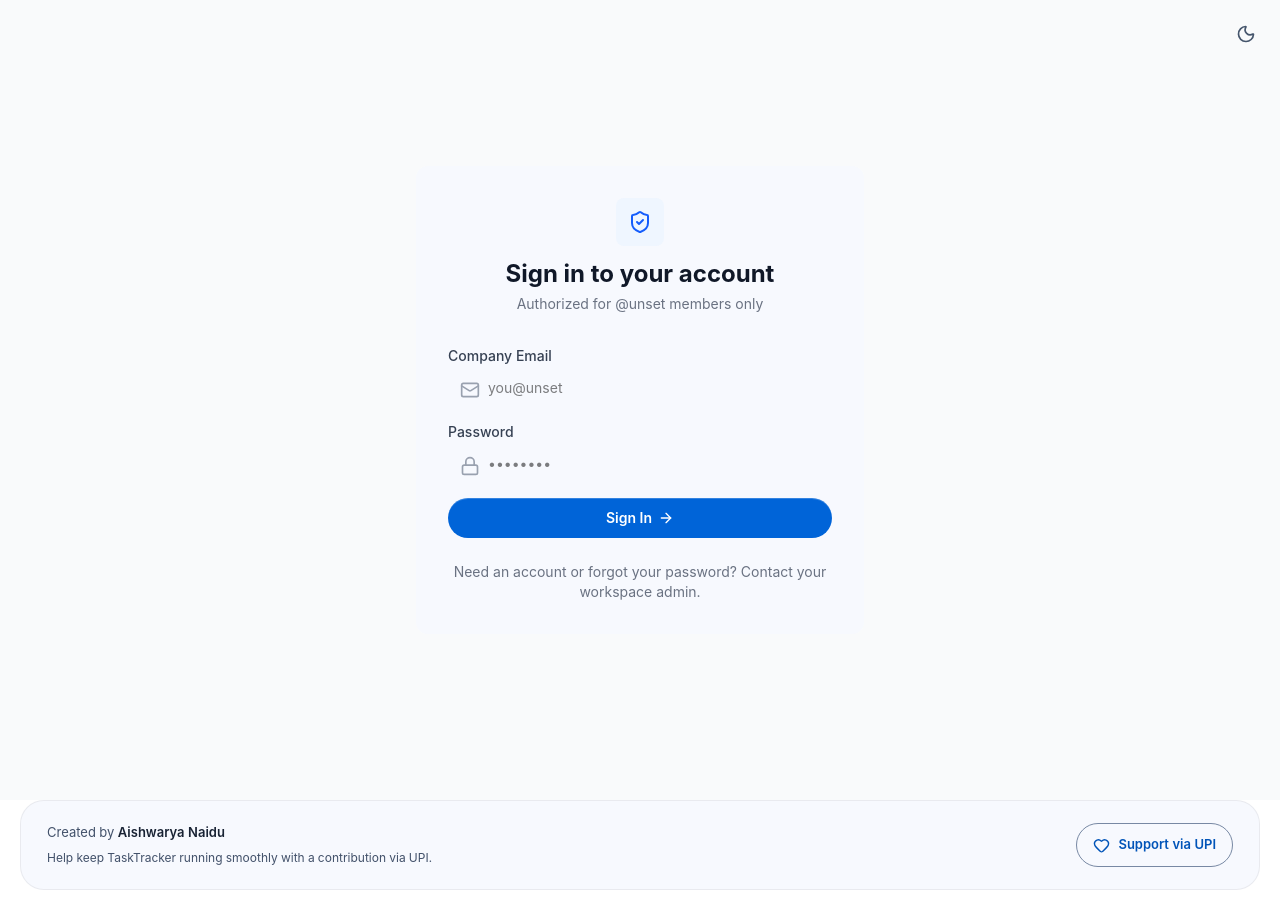
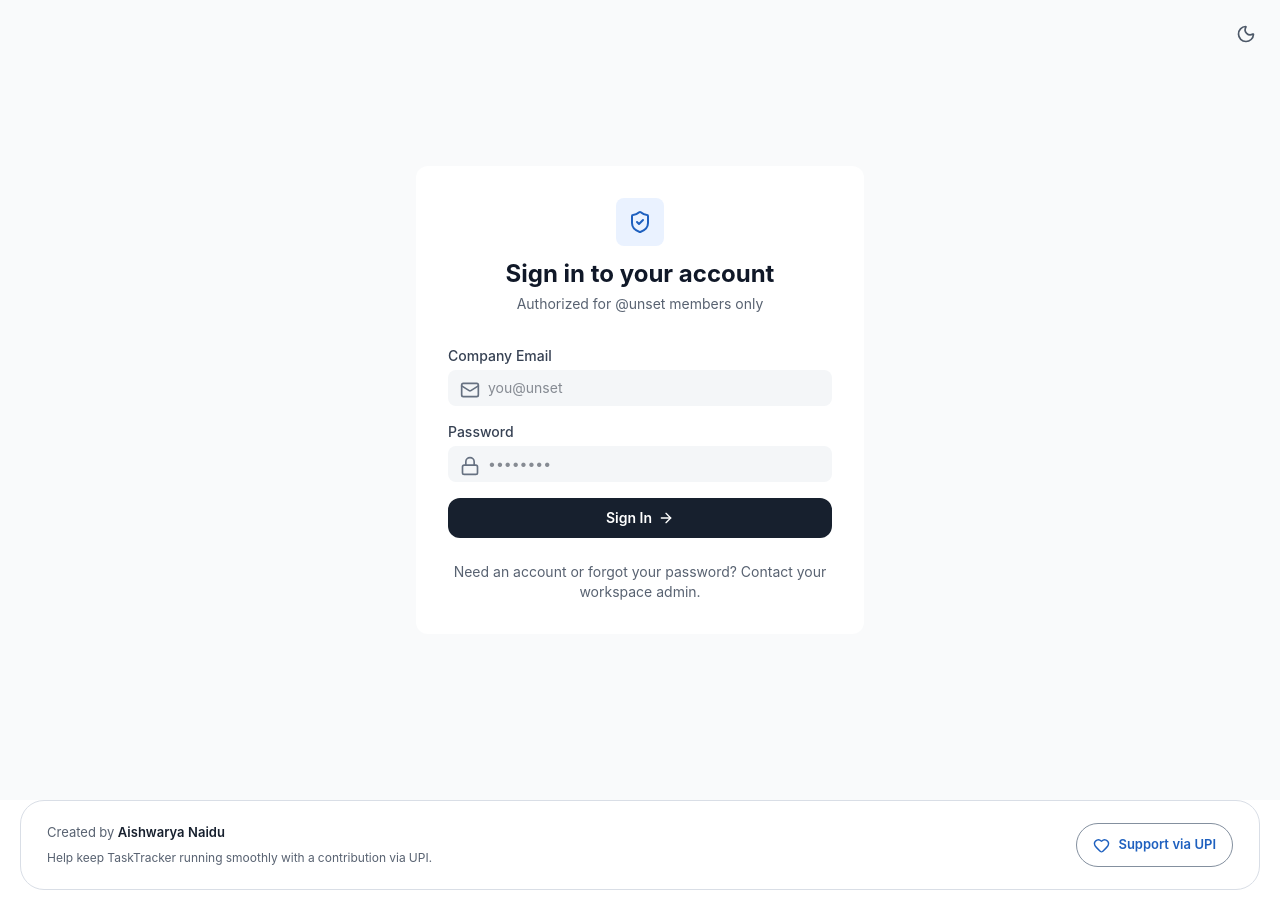
Before and after one commit to raavan96/tasktracker, a Next.js app: page /login in a window 1280 px wide. Built offline with nearby package versions, Linux system fonts and the light colour scheme; no server answers.

Commit message:
Apply charcoal workspace theme and reserve stable back navigation space

```diff
--- /dev/null
+++ b/src/app/charcoal.css
@@ -0,0 +1,87 @@
+/* Approved charcoal design: shared geometry, neutral surfaces, restrained blue data. */
+:root[data-theme] {
+ --workspace-wallpaper-image:var(--user-wallpaper,linear-gradient(135deg,#959ca4,#68717c));
+ --glass-shadow:inset 0 1px 0 #ffffff06;
+ --charcoal-primary:#17202e; --charcoal-on-primary:#fff;
+ --charcoal-canvas:#f8f9fb; --charcoal-raised:#edf0f4; --charcoal-input:#f4f6f8;
+ --background:#f8f9fb; --foreground:#17202e; --surface:#fff;
+ --glass-panel:#fff; --glass-card:#fff; --glass-line:#d9dee6; --glass-muted:#586271;
+ --field-border:#84909f; --placeholder:#637081; --workspace-border:#d9dee6;
+ --workspace-accent:#1e60bf; --glass-accent:#1e60bf; --glass-selected:#eaf2ff;
+ --workspace-gradient:linear-gradient(#1e60bf,#1e60bf);
+ --color-gray-400:#667181; --color-gray-500:#586271; --color-gray-600:#4d5868;
+ --color-slate-400:#667181; --color-slate-500:#586271; --color-slate-600:#4d5868;
+ --color-blue-50:#eaf2ff; --color-blue-100:#dfebfc;
+}
+:root[data-theme="dark"] {
+ --charcoal-primary:#f3f4f6; --charcoal-on-primary:#080909;
+ --charcoal-canvas:#050606; --charcoal-raised:#202325; --charcoal-input:#101213;
+ --background:#050606; --foreground:#f3f4f6; --surface:#141617;
+ --glass-panel:#141617; --glass-card:#141617; --glass-line:#34383c; --glass-muted:#aeb4bc;
+ --field-border:#66707a; --placeholder:#a3abb5; --workspace-border:#34383c;
+ --workspace-accent:#82b4ff; --glass-accent:#82b4ff; --glass-selected:#1c2c40;
+ --workspace-gradient:linear-gradient(#4a94ff,#4a94ff);
+ --color-gray-50:#101213; --color-gray-100:#202325; --color-gray-200:#34383c; --color-gray-300:#66707a;
+ --color-gray-400:#a3abb5; --color-gray-500:#aeb4bc; --color-gray-600:#c2c7cd; --color-gray-700:#d4d8dd; --color-gray-800:#e4e7eb; --color-gray-900:#f3f4f6;
+ --color-slate-50:#101213; --color-slate-100:#202325; --color-slate-200:#34383c; --color-slate-300:#66707a;
+ --color-slate-400:#a3abb5; --color-slate-500:#aeb4bc; --color-slate-600:#c2c7cd; --color-slate-700:#d4d8dd; --color-slate-800:#e4e7eb; --color-slate-900:#f3f4f6;
+ --color-blue-50:#1c2c40; --color-blue-100:#1c2c40;
+}
+:root[data-theme] .workspace-header,:root[data-theme] .workspace-main{background:var(--charcoal-canvas);box-shadow:none;border-color:var(--glass-line);backdrop-filter:none;-webkit-backdrop-filter:none}
+:root[data-theme="dark"] .workspace-wallpaper::after{background:rgba(0,0,0,.12)}
+:root[data-theme] .workspace-header-brand>div,:root[data-theme] .workspace-mark{background:var(--charcoal-raised);color:var(--foreground);border:1px solid var(--glass-line);box-shadow:none;border-radius:12px}
+:root[data-theme] .workspace-header-inner{min-height:86px}
+:root[data-theme] :is(.workspace-nav-pill,.app-footer){background:var(--surface);border-color:var(--glass-line);box-shadow:var(--glass-shadow);backdrop-filter:none;-webkit-backdrop-filter:none}
+:root[data-theme] .workspace-back-slot{height:44px;width:44px;flex:0 0 44px}
+:root[data-theme] .workspace-back-slot>.workspace-back-pill{width:100%;height:100%}
+@media(min-width:1280px){:root[data-theme] .dark-workspace-sidebar .workspace-back-slot{width:64px;height:60px;flex-basis:60px}}
+:root[data-theme] :is(.summary-card,.project-card,.task-card,.board-column,.insights-box,.insights-stat){background:var(--surface);border:1px solid var(--glass-line);box-shadow:var(--glass-shadow)}
+:root[data-theme] :is(.summary-card,.project-card,.insights-box){border-radius:24px}
+:root[data-theme] .task-card{border-radius:16px}
+:root[data-theme] .board-column{background:var(--charcoal-input);border-radius:20px}
+:root[data-theme] :is(.summary-card,.project-card,.task-card):hover{border-color:var(--field-border);box-shadow:var(--glass-shadow)}
+:root[data-theme] .workspace-main h1{font-weight:600;letter-spacing:-.035em}
+:root[data-theme] .workspace-main :is(h2,h3){font-weight:550;letter-spacing:-.025em}
+:root[data-theme] :is(.summary-card,.insights-stat) strong{font-weight:500;letter-spacing:-.035em;font-variant-numeric:tabular-nums}
+:root[data-theme] .summary-card::before{background:var(--glass-accent)}
+:root[data-theme] .summary-card[data-summary="in_review"]::before{background:#bb9454}
+:root[data-theme] .summary-card[data-summary="overdue"]::before{background:#d67c93}
+:root[data-theme] .summary-card[data-summary="done"]::before{background:#727b86}
+:root[data-theme] :is(button,a).bg-blue-600{background:var(--charcoal-primary);color:var(--charcoal-on-primary);border-color:var(--charcoal-primary);border-radius:12px;box-shadow:none}
+:root[data-theme] :is(button,a).bg-blue-600:hover{background:var(--charcoal-primary);filter:brightness(.92)}
+:root[data-theme] :is(.text-blue-600,.text-blue-700,.text-blue-800){color:var(--glass-accent)}
+:root[data-theme] :is(input,textarea,select),:root[data-theme="dark"] select option{background:var(--charcoal-input);color:var(--foreground);border-color:var(--field-border)}
+:root[data-theme] input:is([type="checkbox"],[type="radio"]){accent-color:var(--glass-accent)}
+:root[data-theme] :is(button,summary).border:not([class*="border-red"]){border-color:var(--field-border);box-shadow:none}
+:root[data-theme] .task-dialog{border-color:var(--glass-line);background:var(--surface);box-shadow:0 8px 30px #0003}
+:root[data-theme] .task-dialog::backdrop{background:#0008;backdrop-filter:none}
+:root[data-theme] .task-table-view>.overflow-x-auto{border-color:var(--glass-line);box-shadow:none;background:var(--surface)}
+:root[data-theme] .task-table-view thead{background:var(--surface)}
+:root[data-theme] .task-table-view tbody tr{border-color:var(--glass-line)}
+:root[data-theme] .task-table-view tbody tr:hover{background:var(--charcoal-raised)}
+:root[data-theme] .task-table-view td:first-child :is(a,button){color:var(--foreground)}
+:root[data-theme] .task-table-view td:first-child :is(a,button):hover{color:var(--glass-accent)}
+:root[data-theme] nav a[aria-current="page"],:root[data-theme] button[aria-pressed="true"]:not(.bg-blue-600){background:var(--glass-selected);color:var(--glass-accent);box-shadow:none}
+:root[data-theme] .compact-segmented{border-radius:12px;background:var(--charcoal-input)}
+:root[data-theme] .compact-segmented button,:root[data-theme] .compact-segmented-indicator{border-radius:9px}
+:root[data-theme] .compact-segmented button[aria-pressed="true"]{background:transparent}
+:root[data-theme] .task-view-indicator{background:var(--charcoal-raised)}
+:root[data-theme] .task-view-switch button[aria-pressed="true"]{background:transparent;color:var(--foreground)}
+:root[data-theme] .project-card .bg-blue-600{background:var(--glass-accent)}
+:root[data-theme] .task-status-label{color:var(--glass-muted);background:rgba(125,137,148,.08);border-color:var(--glass-line)}
+:root[data-theme] .task-status-label[data-status="in_progress"]{color:var(--glass-accent);background:var(--glass-selected);border-color:var(--glass-line)}
+:root[data-theme] .task-status-label[data-status="in_review"]{color:#8b5c0c;background:#d6a54e10;border-color:#d6a54e40}
+:root[data-theme="dark"] .task-status-label[data-status="in_review"]{color:#e4c387}
+:root[data-theme] .task-status-label[data-status="blocked"]{color:#a52849;background:#e34c7110;border-color:#e34c7140}
+:root[data-theme="dark"] .task-status-label[data-status="blocked"]{color:#eaa7b5}
+:root[data-theme] .task-status-label[data-status="done"]{color:var(--glass-muted);background:#7d899408;border-color:var(--glass-line)}
+:root[data-theme] .insights-trend{background:linear-gradient(155deg,var(--surface) 40%,var(--glass-selected))}
+:root[data-theme] .insights-track{background:var(--charcoal-raised);height:5px}
+:root[data-theme] .insights-track span{background:var(--glass-accent)}
+:root[data-theme] .insights-health{height:12px;border-radius:5px;gap:3px}
+:root[data-theme] .insights-health span{border-radius:3px}
+:root[data-theme] .insights-bars span{background:linear-gradient(#84b5ff,#286bdd);border-radius:5px 5px 2px 2px}
+:root[data-theme] .insights-project-row{padding:16px 12px}
+:root[data-theme] .insights-project-row:hover{background:var(--charcoal-raised)}
+:root[data-theme] .insights-calendar button{border-radius:50%}
+:root[data-theme] .workspace-tooltip{background:var(--charcoal-raised);color:var(--foreground);border-color:var(--field-border);box-shadow:0 2px 6px #0002}
--- a/src/app/layout.tsx
+++ b/src/app/layout.tsx
@@ -2,6 +2,7 @@ import type { Metadata } from "next";
 import { Geist, Geist_Mono } from "next/font/google";
 import "./globals.css";
 import "./glass.css";
+import "./charcoal.css";
 import { cookies } from 'next/headers';
 import ThemeProvider from '@/components/ThemeProvider';
 import AppFooter from '@/components/AppFooter';
--- a/src/components/WorkspaceAppearance.tsx
+++ b/src/components/WorkspaceAppearance.tsx
@@ -5,12 +5,13 @@ import { ImagePlus } from 'lucide-react';
 import Modal from './Modal';
 
 const presets = {
+  Charcoal: 'linear-gradient(135deg,#959ca4,#68717c)',
   Aurora: 'radial-gradient(ellipse at 15% 90%,#ff976980,transparent 55%),radial-gradient(ellipse at 85% 15%,#887afa,transparent 60%),linear-gradient(140deg,#2543a4,#123659 55%,#457b92)',
   Coast: 'radial-gradient(ellipse at 20% 100%,#f0d7af,transparent 60%),radial-gradient(ellipse at 90% 0%,#84e3e6,transparent 60%),linear-gradient(140deg,#30679e,#358594 60%,#8eaea7)',
   Dusk: 'radial-gradient(ellipse at 80% 95%,#e3a37b,transparent 55%),radial-gradient(ellipse at 20% 15%,#ac88d5,transparent 60%),linear-gradient(150deg,#392d68,#6e5a96 55%,#ac7599)',
 };
 type Appearance = { preset: keyof typeof presets; image: string | null; dim: number; opaque: boolean };
-const defaults: Appearance = { preset: 'Aurora', image: null, dim: 22, opaque: false };
+const defaults: Appearance = { preset: 'Charcoal', image: null, dim: 22, opaque: false };
 export default function WorkspaceAppearance({ userId }: { userId: string }) {
   const [open, setOpen] = useState(false);
   const [value, setValue] = useState<Appearance>(defaults);
@@ -69,7 +70,7 @@ export default function WorkspaceAppearance({ userId }: { userId: string }) {
     <button type="button" className="appearance-trigger rounded-full p-2 text-slate-600 hover:bg-slate-100" aria-label="Customize background" onClick={() => setOpen(true)}><ImagePlus aria-hidden="true" className="h-5 w-5" /></button>
     {open && <Modal title="Personalize your workspace" busy={busy} onClose={() => setOpen(false)}>
       <div data-instant-save className="space-y-5">
-        <p className="text-sm text-gray-600">Choose a backdrop for the glass, or use your own photo.</p>
+        <p className="text-sm text-gray-600">Choose a backdrop for your workspace, or use your own photo.</p>
         <div className="wallpaper-presets">{Object.entries(presets).map(([name, background]) => <button key={name} type="button" disabled={busy} aria-pressed={!value.image && value.preset === name} style={{ background }} onClick={() => update({ ...value, image: null, preset: name as keyof typeof presets })}><span>{name}</span></button>)}</div>
         <label className="block text-sm font-medium">Background image<input className="mt-2 block w-full rounded-lg border p-2 text-sm" aria-label="Background image" type="file" accept="image/jpeg,image/png,image/webp" disabled={busy} onChange={e => { void upload(e.target.files?.[0]); e.target.value = ''; }} /></label>
         <p className="text-sm text-gray-600">JPG, PNG or WebP · up to 10 MB. Stored only in this browser for your account; not uploaded to the server or shared with teammates.</p>
--- a/src/components/WorkspaceNav.tsx
+++ b/src/components/WorkspaceNav.tsx
@@ -28,7 +28,7 @@ export default function WorkspaceNav({ isAdmin, mobile = false }: { isAdmin: boo
     </Link>)}
   </nav>;
   return <div className={`workspace-nav-stack ${mobile?'workspace-nav-stack-mobile':''}`}>
-    <WorkspaceBack />
+    <div className="workspace-back-slot"><WorkspaceBack /></div>
     <Link href="/dashboard/search" className="workspace-search-pill workspace-nav-pill" aria-label="Search" data-tooltip="Search" title="Search" aria-current={pathname==='/dashboard/search'?'page':undefined}><Search aria-hidden="true" className="h-4 w-4"/></Link>
     <div ref={menu} className={`workspace-nav-pill workspace-nav-main ${mobile?'workspace-mobile-nav':''}`} aria-label={mobile?'Workspace navigation — swipe for more':undefined}>{navigation}</div>
   </div>;
--- a/tests/postgres-browser.mjs
+++ b/tests/postgres-browser.mjs
@@ -31,6 +31,25 @@ try{
   await Promise.all(pages.map(async(page,n)=>{await page.goto(base+'/login');await page.locator('input[name=email]').fill(users[n].email);await page.locator('input[name=password]').fill(password);await page.getByRole('button',{name:'Sign In',exact:true}).click();await page.waitForURL('**/dashboard',{timeout:30000});}));
   const admin=pages[0],member=pages[1],outsider=pages[2];
   await expect(admin.getByRole('button',{name:'Go back',exact:true})).toHaveCount(0);
+
+  // Back reserves the same space on direct entry, navigation, and return.
+  for(const width of [430,1440]){
+   await admin.setViewportSize({width,height:1000});await admin.goto(base+'/dashboard');
+   const shell=width===430?'.workspace-header':'aside';
+   await expect(admin.locator(shell+' .workspace-search-pill')).toBeVisible();
+   await expect(admin.locator(shell).getByRole('button',{name:'Go back',exact:true})).toHaveCount(0);
+   const positions=()=>admin.locator(shell+' .workspace-nav-stack').evaluate(el=>[...el.querySelectorAll('.workspace-search-pill,.workspace-nav-main')].map(n=>{const r=n.getBoundingClientRect();return [r.x,r.y,r.width];}));
+   const before=await positions();
+   await admin.locator(shell).getByRole('link',{name:'All Tasks',exact:true}).click();
+   await expect(admin).toHaveURL(base+'/dashboard/tasks');
+   await expect(admin.locator(shell).getByRole('button',{name:'Go back',exact:true})).toBeVisible();
+   assert.deepEqual(await positions(),before,'Back appearing must not move navigation');
+   await admin.locator(shell).getByRole('button',{name:'Go back',exact:true}).click();
+   await expect(admin).toHaveURL(base+'/dashboard');
+   await expect(admin.locator(shell).getByRole('button',{name:'Go back',exact:true})).toHaveCount(0);
+   assert.deepEqual(await positions(),before,'Back disappearing must not move navigation');
+  }
+
   await admin.getByRole('button',{name:'New Project'}).click();
   await admin.locator('dialog input[name=name]').fill('Private staging workflow');
   await admin.getByLabel('Search team members',{exact:true}).fill(users[1].email.toUpperCase());
```
Also changed, not shown: src/components/InsightsPanel.tsx (+3 -3 lines).
